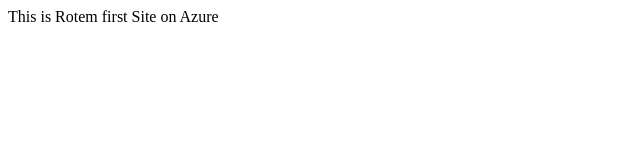
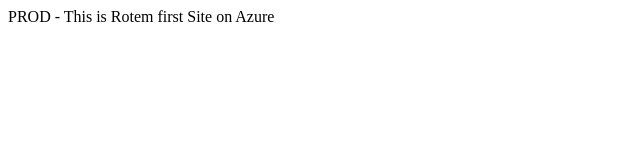
Before and after one commit to rotemrozmarin/AzureAppServ, a plain HTML site: page index.html in a window 1280 px wide. Shown: the full height of the page, 0-640 px from the left. Drawn offline with Linux system fonts and the light colour scheme.

Commit message:
Update index.html

```diff
--- a/index.html
+++ b/index.html
@@ -1,6 +1,6 @@
 <html>
 <header><title>This is title</title></header>
 <body>
-This is Rotem first Site on Azure
+PROD - This is Rotem first Site on Azure
 </body>
 </html>
```
